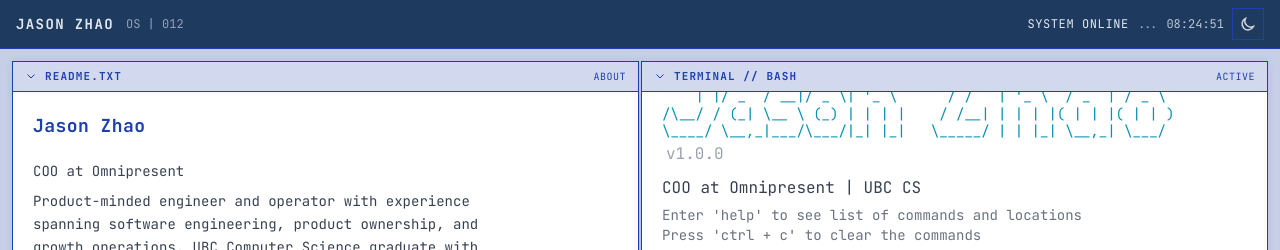
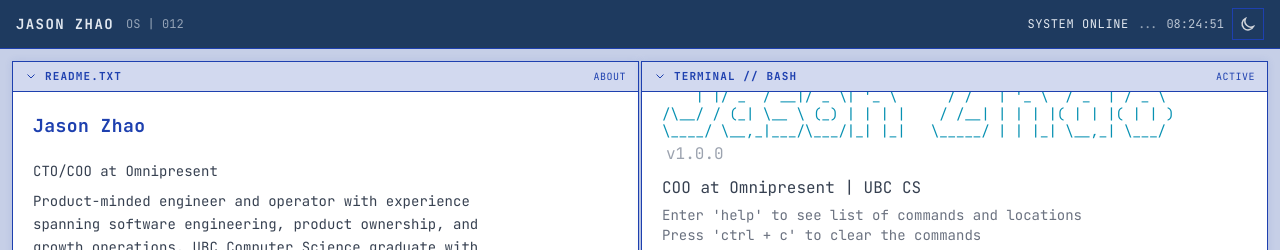
Before and after one commit to jasonz23/2026-personal-website, a Next.js app: page / in a window 1280 px wide. Shown: the top 250 px of the page. Built offline with nearby package versions, Linux system fonts and the light colour scheme.

Commit message:
update title

```diff
--- a/src/constants/fileSystem.ts
+++ b/src/constants/fileSystem.ts
@@ -22,7 +22,7 @@ export const FILE_SYSTEM: FSNode = {
           content: [
             "# Jason Zhao",
             "",
-            "COO at Omnipresent",
+            "CTO/COO at Omnipresent",
             "",
             "Product-minded engineer and operator with experience",
             "spanning software engineering, product ownership, and",
@@ -102,7 +102,7 @@ export const FILE_SYSTEM: FSNode = {
           content: [
             "# Work Experience",
             "",
-            "## COO - Omnipresent",
+            "## CTO/COO - Omnipresent",
             "   September 2025 - Present | Remote",
             "   Scaled marketing and growth operations by leading a",
             "   cross-functional team of 19 to execute GTM and TGE",
@@ -208,7 +208,7 @@ export const FILE_SYSTEM: FSNode = {
         "",
         "EXPERIENCE",
         "----------",
-        "COO | Omnipresent | Sep 2025 - Present",
+        "CTO/COO | Omnipresent | Sep 2025 - Present",
         "  - Led cross-functional team of 19",
         "  - GTM/TGE launches valued at $100M-$700M+",
         "  - 100M+ impressions, reduced CPM by 24%",
```
